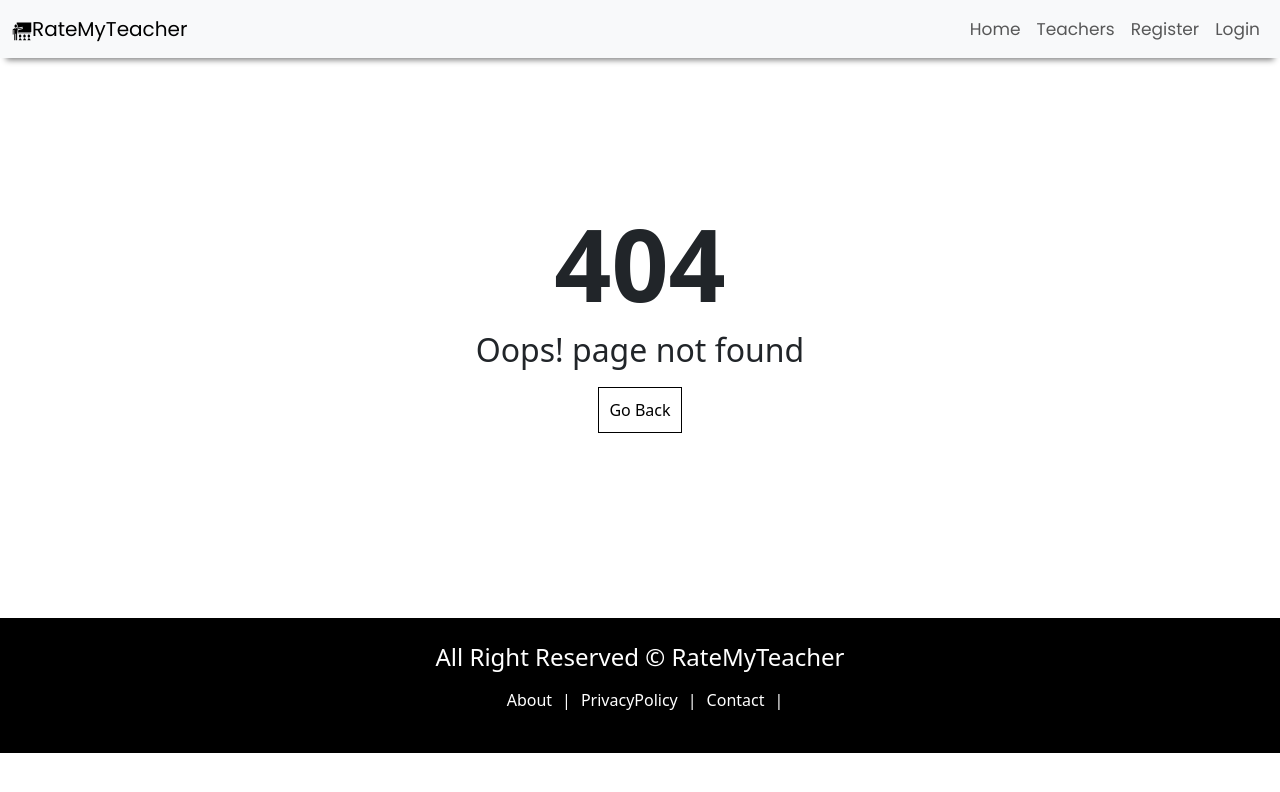
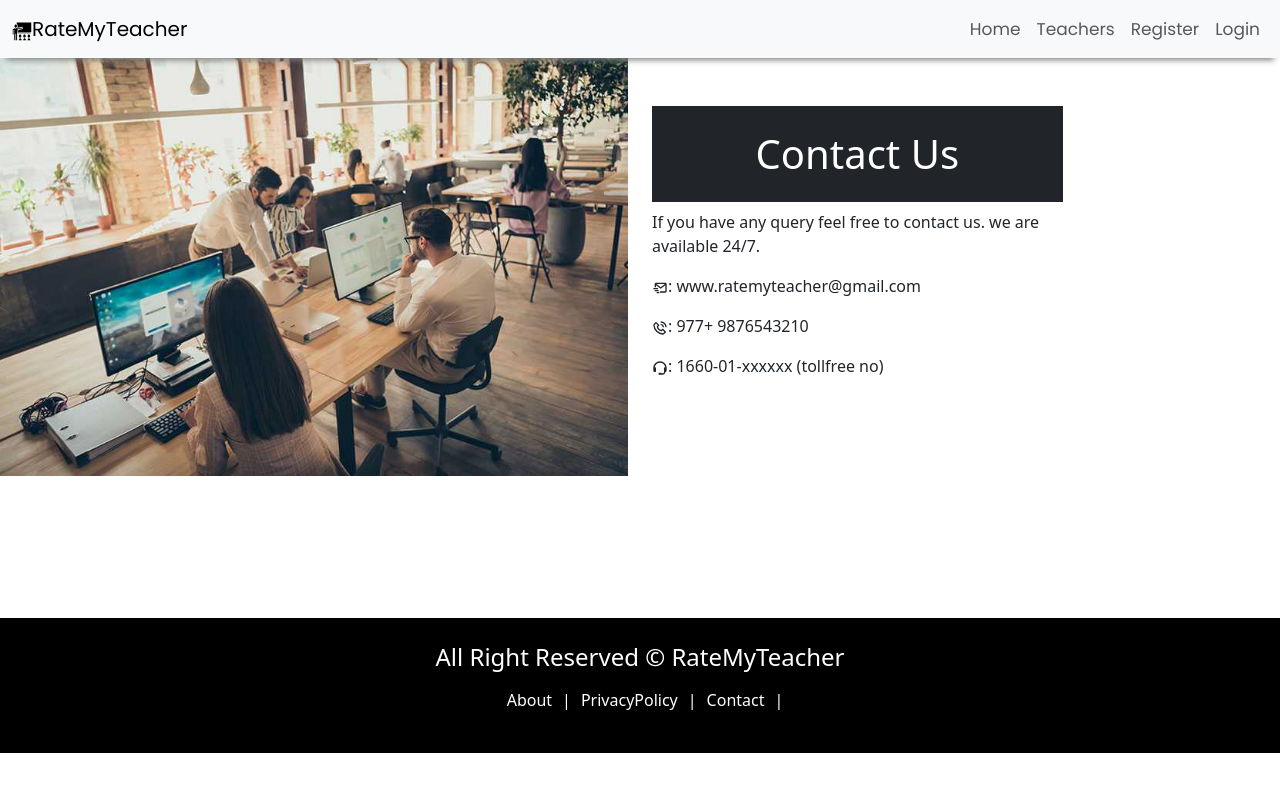
Before and after one commit to sheelaadhikari/RateMyTeacher, a React (Create React App) app in the folder client/: page /contact in a window 1280 px wide. Before the commit this address had no page. Shown: the top 792 px of the page. Built offline with nearby package versions, Linux system fonts and the light colour scheme.

Commit message:
footer section

```diff
--- a/client/src/App.js
+++ b/client/src/App.js
@@ -5,6 +5,8 @@ import Register from './pages/Register';
 import Pagenotfound from './pages/Pagenotfound';
 import Teachers from './pages/Teachers';
 import Login from './pages/Login';
+import Contact from './pages/Contact';
+import Policy from './pages/Policy';
 
 
 function App() {
@@ -17,6 +19,10 @@ function App() {
         <Route path='/register' element={<Register />} />
         <Route path='/teachers' element={<Teachers />} />
         <Route path='/login' element={<Login />} />
+        <Route path='/contact' element={<Contact />} />
+        <Route path='/policy' element={<Policy />} />
+
+
         <Route path='*' element={<Pagenotfound />} />
 
 
--- a/client/src/pages/About.js
+++ b/client/src/pages/About.js
@@ -3,7 +3,35 @@ import Layout from '../components/Layout/Layout'
 
 const About = () => {
     return (
-        <Layout><h1>About</h1></Layout>
+        <Layout>
+            <div className='row contactus'>
+                <div className='col-md-6'>
+                    <img src='/images/contactus.jpg'
+                        alt='contactus'
+                        style={{ width: "100%" }}
+                    />
+                </div>
+                <div className='col-md-4'>
+                    <h1 className='bg-dark p-4 text-white text-center mt-5 '>About Us</h1>
+                    <p className='text-justify mt-2'>
+                        RateMyProfessors.com (RMP) is a review site, founded in May 1999 by John Swapceinski,
+                        a software engineer from Menlo Park, California, which allows anyone to assign ratings to
+                    </p>
+
+
+
+
+
+
+                </div>
+
+
+
+
+
+            </div>
+
+        </Layout>
     )
 }
 
--- /dev/null
+++ b/client/src/pages/Contact.js
@@ -0,0 +1,47 @@
+import React from 'react'
+import Layout from '../components/Layout/Layout';
+import { BiPhoneCall, BiMailSend, BiSupport } from 'react-icons/bi';
+
+
+const Contact = () => {
+    return (
+        <Layout>
+            <div className='row contactus'>
+                <div className='col-md-6'>
+                    <img src='/images/contactus.jpg'
+                        alt='contactus'
+                        style={{ width: "100%" }}
+                    />
+                </div>
+                <div className='col-md-4'>
+                    <h1 className='bg-dark p-4 text-white text-center mt-5'>Contact Us</h1>
+                    <p className='text-justify mt-2'>
+                        If you have any query feel free to contact us. we are available 24/7.
+                    </p>
+                    <p className='mt-3'>
+                        <BiMailSend />: www.ratemyteacher@gmail.com
+                    </p>
+                    <p className='mt-3'>
+                        <BiPhoneCall />: 977+ 9876543210
+                    </p>
+                    <p className='mt-3'>
+                        <BiSupport />: 1660-01-xxxxxx (tollfree no)
+                    </p>
+
+
+
+
+
+                </div>
+
+
+
+
+
+            </div>
+
+        </Layout>
+    )
+}
+
+export default Contact;
--- /dev/null
+++ b/client/src/pages/Policy.js
@@ -0,0 +1,46 @@
+import React from 'react'
+import Layout from './../components/Layout/Layout';
+import { BiSupport, BiMailSend, BiPhoneCall } from 'react-icons/bi';
+
+const Policy = () => {
+    return (
+        <Layout>
+            <div className='row contactus'>
+                <div className='col-md-6'>
+                    <img src='/images/contactus.jpg'
+                        alt='contactus'
+                        style={{ width: "100%" }}
+                    />
+                </div>
+                <div className='col-md-4'>
+                    <h1 className='bg-dark p-4 text-white text-center mt-5'>PrivacyPolicy</h1>
+                    <p className='text-justify mt-2'>
+                        If you have any query feel free to contact us. we are available 24/7.
+                    </p>
+                    <p className='mt-3'>
+                        <BiMailSend />: www.ratemyteacher@gmail.com
+                    </p>
+                    <p className='mt-3'>
+                        <BiPhoneCall />: 977+ 9876543210
+                    </p>
+                    <p className='mt-3'>
+                        <BiSupport />: 1660-01-xxxxxx (tollfree no)
+                    </p>
+
+
+
+
+
+                </div>
+
+
+
+
+
+            </div>
+
+        </Layout>
+    )
+}
+
+export default Policy;
```
Also changed, not shown: client/public/images/contactus.jpg (added).
